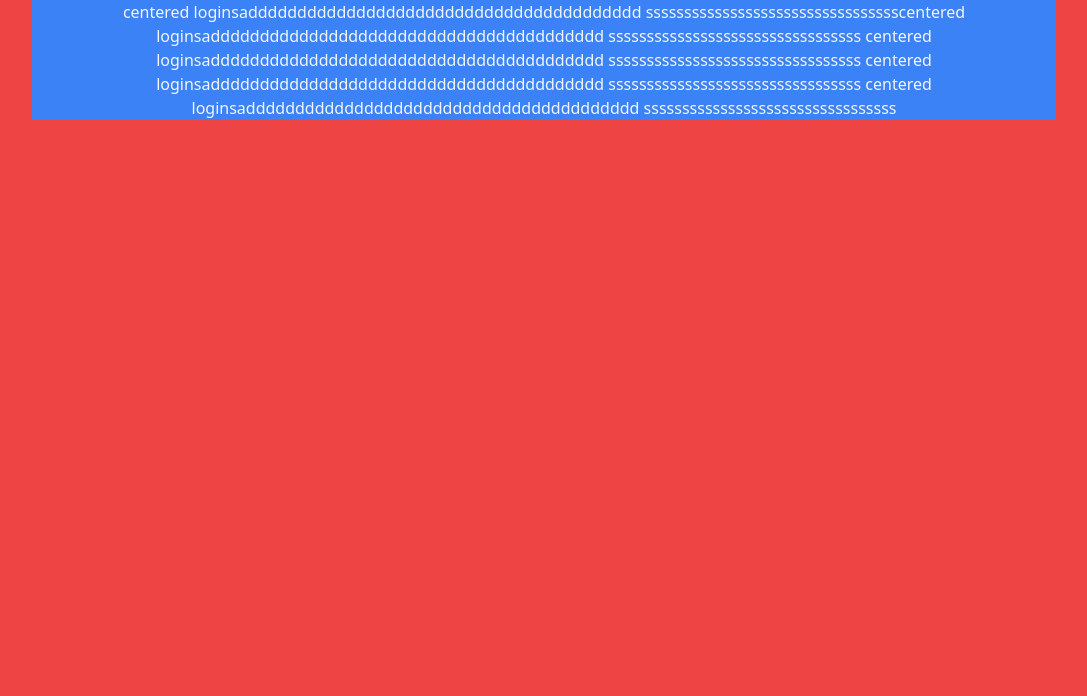
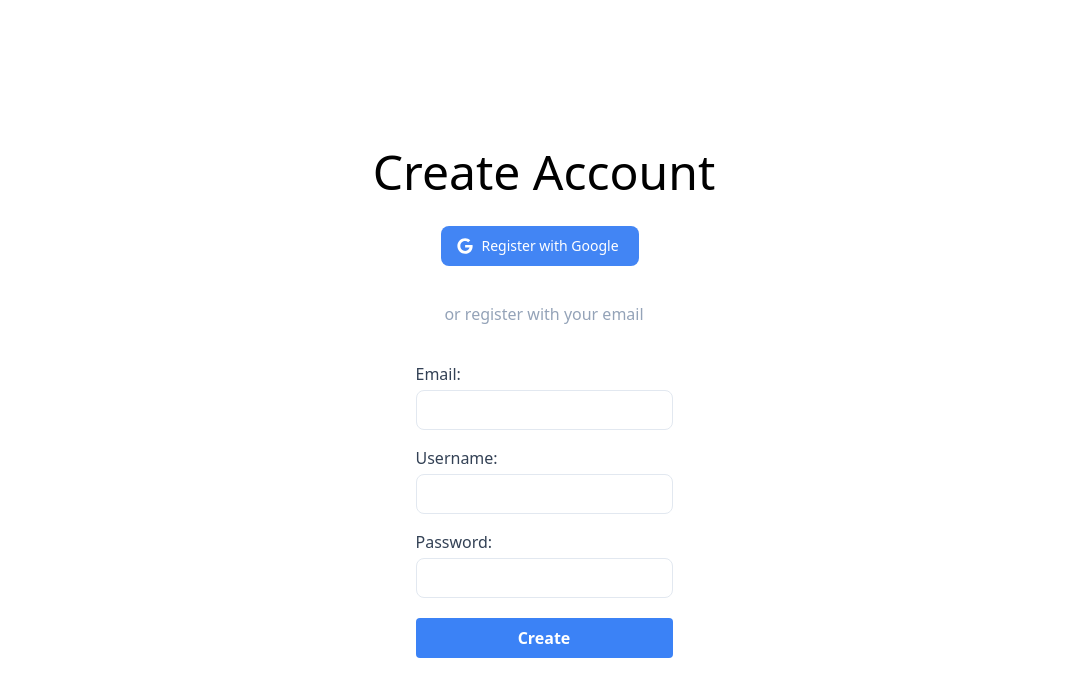
Before and after one commit to CS3219-AY2223S1/cs3219-project-ay2223s1-g42, a Next.js app in the folder frontend/: page /login in a window 1280 px wide. Shown: the top 696 px of the page, without its empty margins (96-1183 px from the left). Built offline with nearby package versions, Linux system fonts and the light colour scheme.

Commit message:
feat: create login page

```diff
--- a/frontend/src/components/account.tsx
+++ /dev/null
@@ -1,57 +0,0 @@
-import { useState, useEffect } from "react";
-
-export default function Account({ session }) {
-  const [loading, setLoading] = useState(true);
-  const [username, setUsername] = useState(null);
-  const [website, setWebsite] = useState(null);
-  const [avatar_url, setAvatarUrl] = useState(null);
-
-  useEffect(() => {
-    getProfile();
-  }, [session]);
-
-  async function getCurrentUser() {
-    // fetch from /auth/getMe
-  }
-
-  async function getProfile() {
-    // fetch from /api/getProfile
-  }
-
-  return (
-    <div className="form-widget">
-      <div>
-        <label htmlFor="email">Email</label>
-        <input id="email" type="text" value={session.user.email} disabled />
-      </div>
-      <div>
-        <label htmlFor="username">Name</label>
-        <input
-          id="username"
-          type="text"
-          value={username || ""}
-          //   onChange={(e) => setUsername(e.target.value)}
-        />
-      </div>
-      <div>
-        <label htmlFor="website">Website</label>
-        <input
-          id="website"
-          type="website"
-          value={website || ""}
-          //   onChange={(e) => setWebsite(e.target.value)}
-        />
-      </div>
-
-      <div>
-        <button className="button primary block" disabled={loading}>
-          {loading ? "Loading ..." : "Update"}
-        </button>
-      </div>
-
-      <div>
-        <button className="button block">Sign Out</button>
-      </div>
-    </div>
-  );
-}
--- a/frontend/src/pages/index.tsx
+++ b/frontend/src/pages/index.tsx
@@ -2,7 +2,6 @@ import type { NextPage } from "next";
 import { useEffect, useState } from "react";
 import Head from "next/head";
 import Auth from "../components/auth";
-import Account from "../components/account";
 
 const Home: NextPage = () => {
   return (
--- a/frontend/src/pages/login.tsx
+++ b/frontend/src/pages/login.tsx
@@ -1,20 +1,82 @@
 import React from "react";
+import { useForm } from "react-hook-form";
 
-export default function login() {
+type LoginCredentials = {
+  email: string;
+  username: string;
+  password: string;
+};
+
+const login = () => {
+  const { register, handleSubmit } = useForm<LoginCredentials>();
+  const onSubmit = handleSubmit((data) => {
+    alert(JSON.stringify(data));
+  });
   return (
-    <div className="flex flex-col justify-between text-gray-100 min-h-screen items-center bg-red-500">
-      <div className="w-screen max-w-5xl px-4 flex flex-col mb-12 bg-blue-500 text-center">
-        centered loginsadddddddddddddddddddddddddddddddddddddddd
-        ssssssssssssssssssssssssssssssssscentered
-        loginsadddddddddddddddddddddddddddddddddddddddd
-        sssssssssssssssssssssssssssssssss centered
-        loginsadddddddddddddddddddddddddddddddddddddddd
-        sssssssssssssssssssssssssssssssss centered
-        loginsadddddddddddddddddddddddddddddddddddddddd
-        sssssssssssssssssssssssssssssssss centered
-        loginsadddddddddddddddddddddddddddddddddddddddd
-        sssssssssssssssssssssssssssssssss
+    <div className="flex flex-col space-y-4 justify-center h-screen items-center">
+      <h1 className="font-medium leading-tight text-5xl mt-0 mb-2 text-black-600 flex flex-col justify-center items-center">
+        Create Account
+      </h1>
+      <button
+        type="button"
+        className="text-white bg-[#4285F4] hover:bg-[#4285F4]/90 focus:ring-4 focus:outline-none focus:ring-[#4285F4]/50 font-medium rounded-lg text-sm px-5 py-2.5 text-center inline-flex items-center dark:focus:ring-[#4285F4]/55 mr-2 mb-2"
+      >
+        <svg
+          className="mr-2 -ml-1 w-4 h-4"
+          aria-hidden="true"
+          focusable="false"
+          data-prefix="fab"
+          data-icon="google"
+          role="img"
+          viewBox="0 0 488 512"
+        >
+          <path
+            fill="currentColor"
+            d="M488 261.8C488 403.3 391.1 504 248 504 110.8 504 0 393.2 0 256S110.8 8 248 8c66.8 0 123 24.5 166.3 64.9l-67.5 64.9C258.5 52.6 94.3 116.6 94.3 256c0 86.5 69.1 156.6 153.7 156.6 98.2 0 135-70.4 140.8-106.9H248v-85.3h236.1c2.3 12.7 3.9 24.9 3.9 41.4z"
+          ></path>
+        </svg>
+        Register with Google
+      </button>
+
+      <div className="relative flex py-5 items-center">
+        <div className="flex-grow border-t border-gray-400"></div>
+        <span className="flex-shrink mx-4 text-gray-400">or register with your email</span>
+        <div className="flex-grow border-t border-gray-400"></div>
       </div>
+
+
+      <form onSubmit={onSubmit} className="space-y-5">
+        <div className="space-y-4 ">
+
+        <div className="text-gray-700">
+        <label className="block mb-1" htmlFor="email">Email:</label>
+        <input type="text" {...register("email")} name="email" id="email" className="w-full h-10 px-3 text-base placeholder-gray-600 border rounded-lg focus:shadow-outline" placeholder=" "/>
+        </div>
+
+        <div className="text-gray-700">
+        <label className="block mb-1" htmlFor="username">Username:</label>
+        <input type="text" {...register("username")} name="username" id="username" className="w-full h-10 px-3 text-base placeholder-gray-600 border rounded-lg focus:shadow-outline" placeholder=" "/>
+        </div>
+
+        <div className="text-gray-700">
+        <label className="block mb-1" htmlFor="password">Password:</label>
+        <input type="password" {...register("password")} name="password" id="password" className="w-full h-10 px-3 text-base placeholder-gray-600 border rounded-lg focus:shadow-outline" placeholder=" "/>
+        </div>
+
+
+
+        </div>
+        <button
+          type="submit"
+          className="bg-blue-500 hover:bg-blue-700 text-white font-bold py-2 px-4 rounded w-full"
+        >
+          Create
+        </button>
+
+      </form>
+
     </div>
   );
-}
+};
+
+export default login;
```
Also changed, not shown: frontend/src/features/login/components/index.ts (deleted), frontend/src/features/login/hooks/index.ts (deleted), frontend/src/features/room/hooks/index.ts (deleted).
